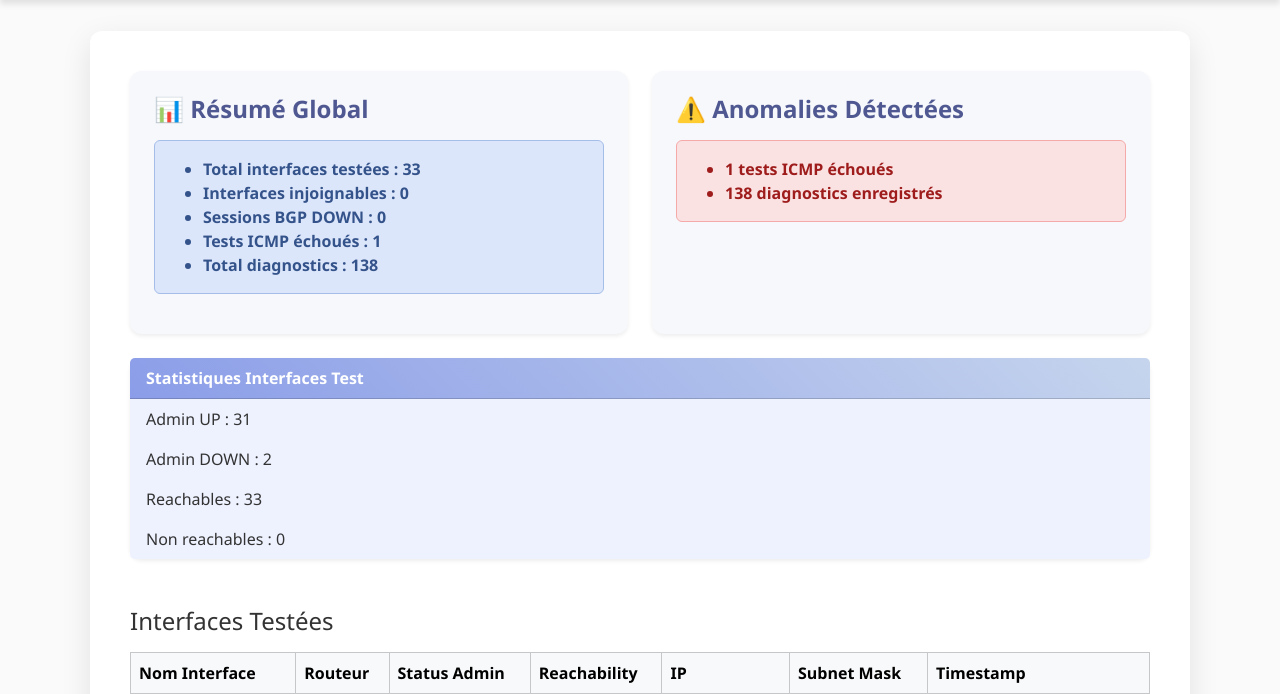
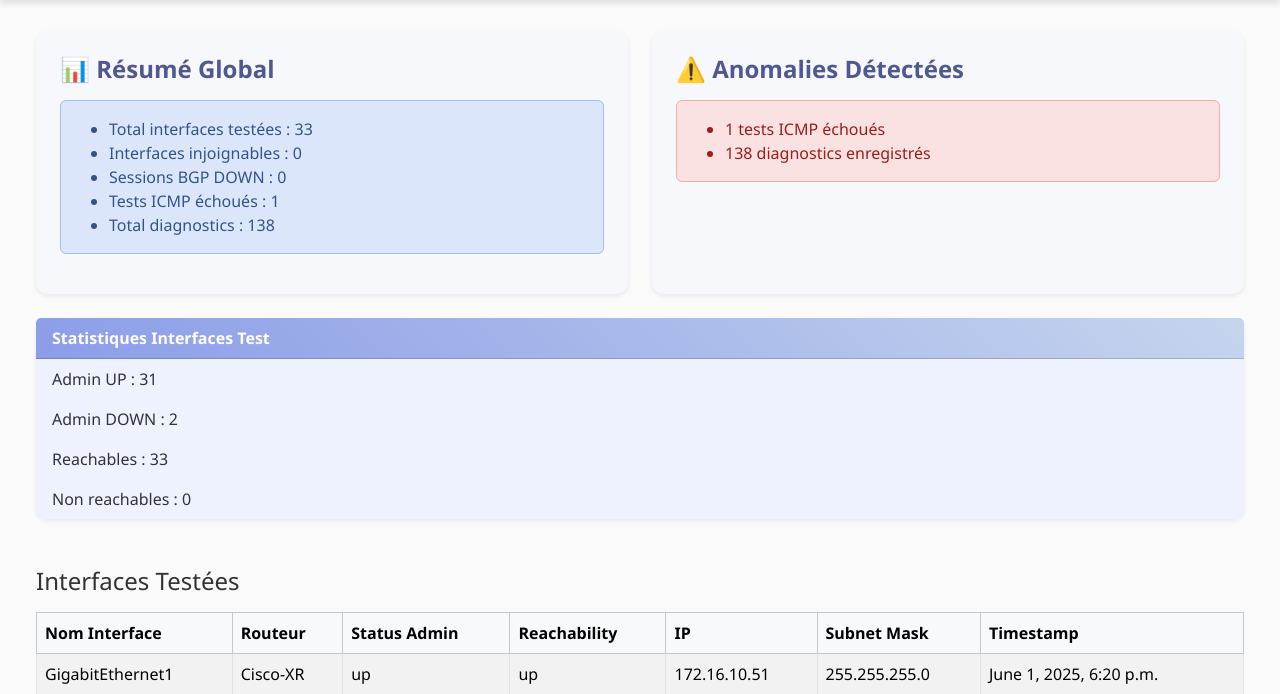
Before and after one commit to andinox/Projet-Python-TSP, a Django app: page /admin_view/ in a window 1280 px wide. Shown: the part 113-807 px from the top of the page. Run offline with Django 5.2, Linux system fonts and the light colour scheme; a user stored in the database is signed in; data comes from the database, SQL or seed files in the repository; tables that the repository leaves empty hold one stand-in row (values such as "Sample post"); grey boxes marked "Sample" are stand-in pictures; parts of the project's set-up code (start-up, migrations or seed data) failed here and were passed over.

Commit message:
fix: css for interfaces of admin + adding info tooltip

```diff
--- a/DiagnosticTool/core/router/infosrouter.py
+++ b/DiagnosticTool/core/router/infosrouter.py
@@ -6,7 +6,6 @@ hosts = [
     {
         "ip": ROUTER_IP,
         "device_type": "cisco_xr",
-        #"port": 57400,
         "port": 22,
 	    "username": ROUTER_USERNAME,
         "password": ROUTER_PWD,
--- a/DiagnosticTool/core/templates/core/all_interfaces.html
+++ b/DiagnosticTool/core/templates/core/all_interfaces.html
@@ -5,7 +5,7 @@
 {% endblock %}
 
 {% block content %}
-<div class="container my-5">
+<div class="container-fluid my-5 px-4">
     <div class="row g-4 align-items-stretch">
 
         <!-- Résumé Global -->
--- a/DiagnosticTool/static/style.css
+++ b/DiagnosticTool/static/style.css
@@ -1,8 +1,8 @@
-header {
-    background: linear-gradient(45deg, #c6d5ed, #8b9de8); /* Fond doux avec color5 et color4 */
-    padding: 15px 0;
-    border-bottom: 2px solid #4f5891; /* color3 */
-    box-shadow: 0px 2px 10px rgba(18, 9, 7, 0.1); /* ombre douce version color1 */
+ header {
+    background: linear-gradient(45deg, #c6d5ed, #8b9de8);
+    padding: 1.5rem 0;
+    border-bottom: 2px solid #4f5891;
+    box-shadow: 0 2px 6px rgba(0, 0, 0, 0.1);
 }
 
 header .container {
@@ -39,7 +39,6 @@ header img {
     color: #4f5891;
 }
 
-/* ✅ Tableaux */
 .table {
     background-color: #ffffff;
     border-color: #dee2e6;
@@ -55,21 +54,18 @@ header img {
     font-weight: bold;
 }
 
-/* ✅ List group pour Statistiques */
 .list-group-item {
     background-color: #eef2ff;
     border: none;
     color: #333;
 }
 
-/* ✅ Card-header pour "Statistiques Interfaces Test" */
 .card-header {
     background: linear-gradient(45deg, #8b9de8, #c6d5ed);
     color: white !important;
     font-weight: bold;
 }
 
-/* ✅ Header si utilisé */
 header {
     background: linear-gradient(45deg, #c6d5ed, #8b9de8);
     padding: 1.5rem 0;
--- a/DiagnosticTool/static/style_home.css
+++ b/DiagnosticTool/static/style_home.css
@@ -1,5 +1,9 @@
 body {
     background-color: #c6d5ed; /* color5 */
+}
+main {
+    padding-left: 40px;
+    padding-right: 40px;
 }
 
 .navbar {
--- a/DiagnosticTool/static/style_scenarios.css
+++ b/DiagnosticTool/static/style_scenarios.css
@@ -24,7 +24,7 @@ body {
     display: flex;
     justify-content: space-between;
     padding: 40px;
-    max-width: 1100px;
+    max-width: 2500px;
     margin: 40px auto 0; /* Ajout d'une marge en haut pour espacer la container du navbar */
     background-color: #ffffff;
     border-radius: 12px;
@@ -81,30 +81,3 @@ h2 {
     background-color: #2980b9; /* Bleu pour le bouton de diagnostic */
     color: white;
 }
-
-.export-button {
-    background-color: #9b59b6; /* Violet pour l'export */
-    color: white;
-}
-
-.diagno-button:hover {
-    background-color: #1abc9c; /* Vert pour le survol */
-    transform: scale(1.05); /* Effet d'agrandissement au survol */
-}
-
-.export-button:hover {
-    background-color: #3498db; /* Bleu pour le survol */
-    transform: scale(1.05);
-}
-
-.analysis-content {
-    padding: 15px;
-    background-color: #f1f1f1; /* Fond très léger pour la section analyse */
-    border-radius: 8px;
-}
-
-.alert {
-    color: #e74c3c;
-    font-weight: 600;
-    margin-top: 15px;
-}
--- a/DiagnosticTool/templates/DiagnosticTool/base.html
+++ b/DiagnosticTool/templates/DiagnosticTool/base.html
@@ -96,7 +96,7 @@
 <!-- =================== -->
 <!-- Main content blocks -->
 <!-- =================== -->
-<main class="mt-5 pt-5 ">
+<main class="container-fluid mt-5 pt-5">
     {% block content %}{% endblock %}
 </main>
 
```
Also changed, not shown: DiagnosticTool/core/templates/core/home.html (+30 -13 lines).
